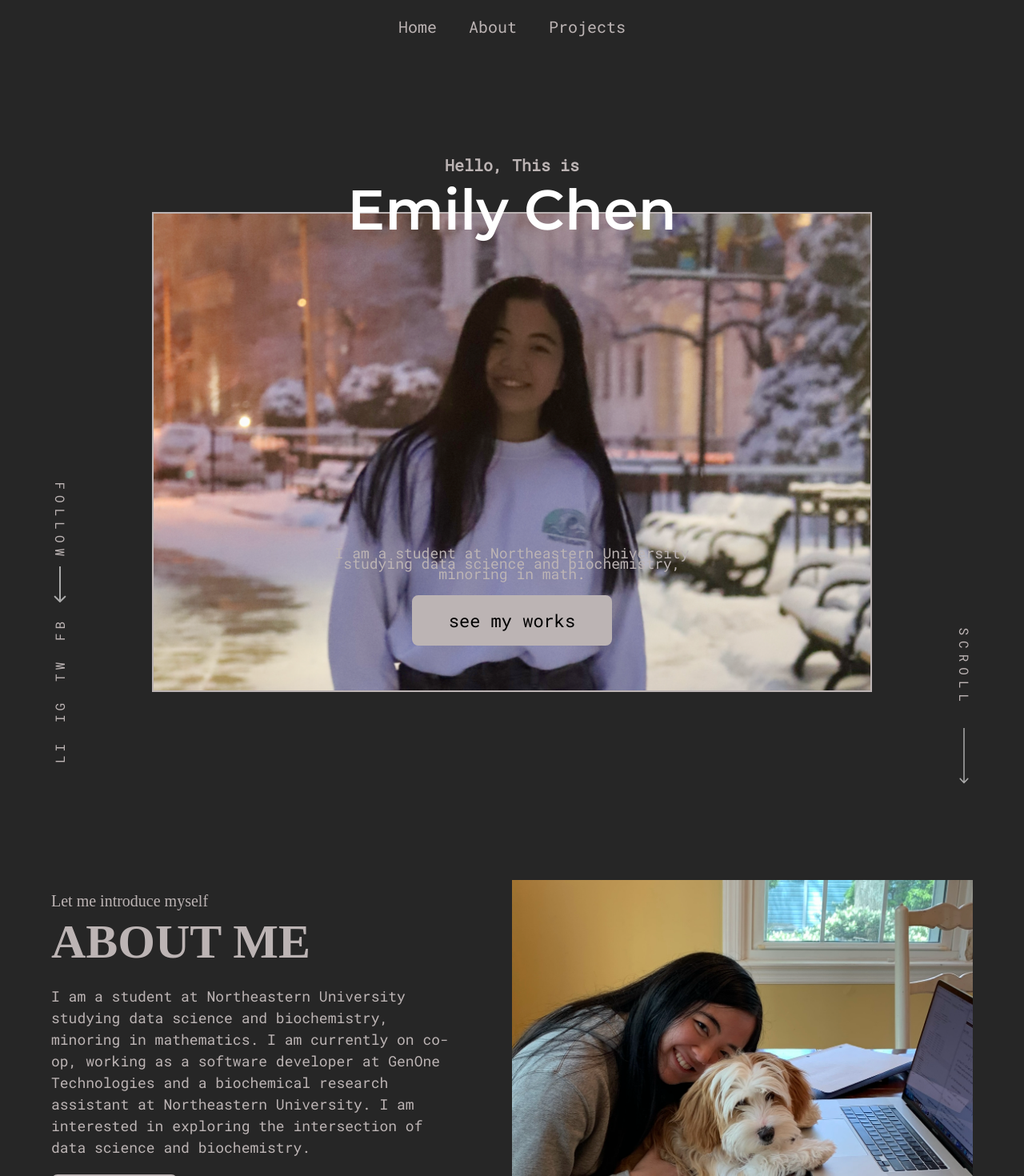
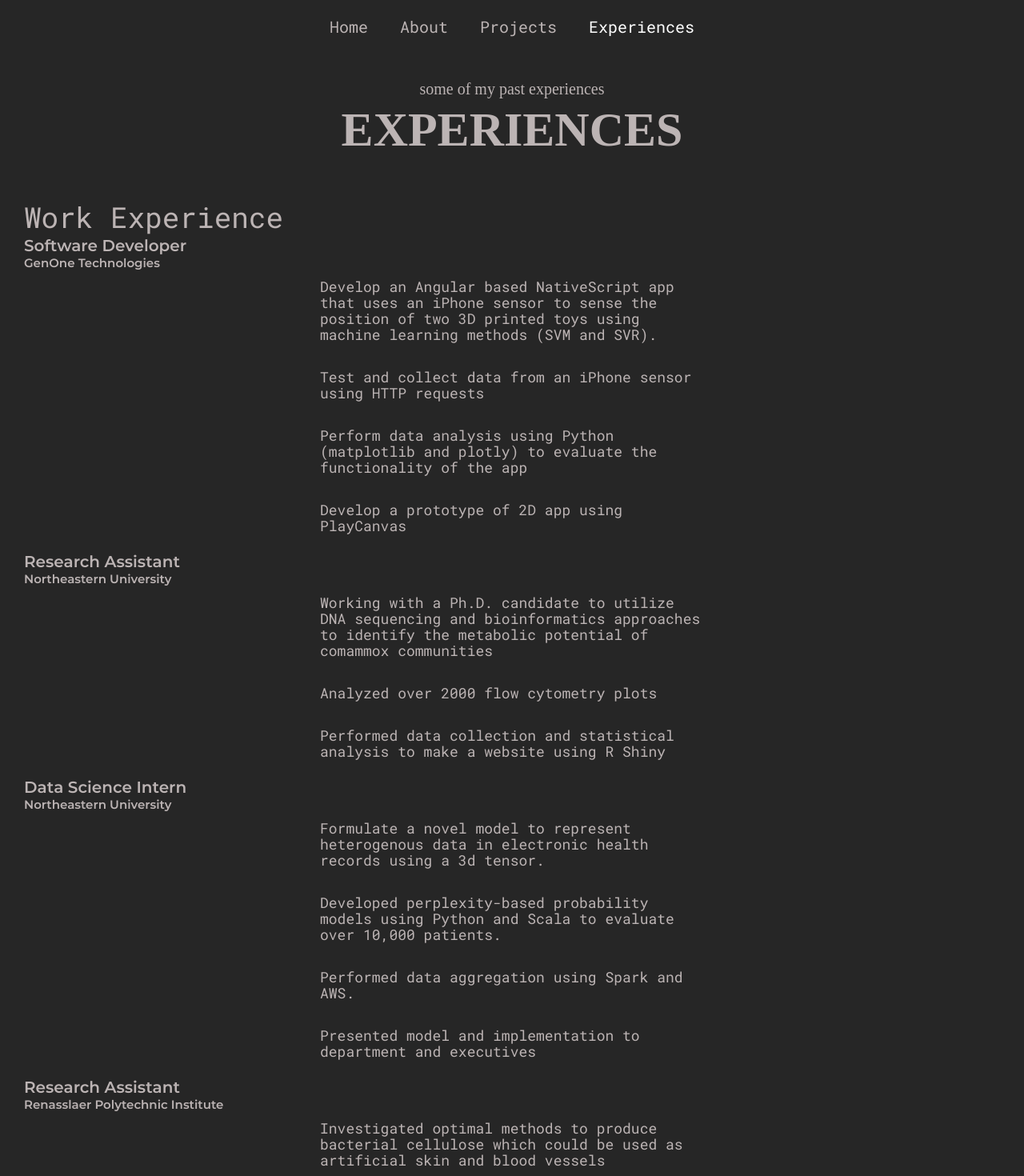
Before and after one commit to emily-chen702/emily-chen-portfolio, a React (Create React App) app: page /experiences in a window 1280 px wide. Shown: the top 1470 px of the page at 80% size. Built offline with nearby package versions, Linux system fonts and the light colour scheme.

Commit message:
experience added

```diff
--- a/src/App.js
+++ b/src/App.js
@@ -3,6 +3,7 @@ import { BrowserRouter as Router, Route, Switch } from 'react-router-dom';
 import NavMenu from './components/NavMenu';
 import ScrollToTop from './components/ScrollToTop';
 import About from './pages/About';
+import Experiences from './pages/Experiences';
 import Home from './pages/Home';
 import Projects from './pages/Projects';
 
@@ -19,6 +20,9 @@ export default function App() {
           <Route path="/projects">
             <Projects />
           </Route>
+          <Route path="/experiences">
+            <Experiences />
+          </Route>
           <Route path="/">
             <Home />
           </Route>
--- /dev/null
+++ b/src/assets/data/experiences.js
@@ -0,0 +1,56 @@
+import { v4 as uuidv4 } from 'uuid';
+
+const experiences = [
+  {
+    id: uuidv4(),
+    position: 'Software Developer',
+    company: 'GenOne Technologies',
+    responsibilities: [
+      'Develop an Angular based NativeScript app that uses an iPhone sensor to sense the position of two 3D printed toys using machine learning methods (SVM and SVR).',
+      'Test and collect data from an iPhone sensor using HTTP requests',
+      'Perform data analysis using Python (matplotlib and plotly) to evaluate the functionality of the app',
+      'Develop a prototype of 2D app using PlayCanvas',
+    ],
+  },
+  {
+    id: uuidv4(),
+    position: 'Research Assistant',
+    company: 'Northeastern University',
+    responsibilities: [
+      'Working with a Ph.D. candidate to utilize DNA sequencing and bioinformatics approaches to identify the metabolic potential of comammox communities',
+      'Analyzed over 2000 flow cytometry plots',
+      'Performed data collection and statistical analysis to make a website using R Shiny',
+    ],
+  },
+  {
+    id: uuidv4(),
+    position: 'Data Science Intern',
+    company: 'Northeastern University',
+    responsibilities: [
+      'Formulate a novel model to represent heterogenous data in electronic health records using a 3d tensor.',
+      'Developed perplexity-based probability models using Python and Scala to evaluate over 10,000 patients.',
+      'Performed data aggregation using Spark and AWS.',
+      'Presented model and implementation to department and executives',
+    ],
+  },
+  {
+    id: uuidv4(),
+    position: 'Research Assistant',
+    company: 'Renasslaer Polytechnic Institute',
+    responsibilities: [
+      'Investigated optimal methods to produce bacterial cellulose which could be used as artificial skin and blood vessels',
+      'Presented research findings at Long Island Science and Engineering Fair and received Honorable Mention in biochemistry and biomedical engineering',
+    ],
+  },
+  {
+    id: uuidv4(),
+    position: 'Research Assistant',
+    company: 'North Shore University Hospital',
+    responsibilities: [
+      'Worked with a radiation oncology resident to evaluate different therapies for prostate cancer patients and their effects on their mental health.',
+      'Trained 5 high school and undergraduate students on how to interpret doctors’ notes, MRI’s and conduct statistical analysis.',
+    ],
+  },
+];
+
+export default experiences;
--- a/src/assets/data/projects.js
+++ b/src/assets/data/projects.js
@@ -1,9 +1,4 @@
 import { v4 as uuidv4 } from 'uuid';
-// import ProjectImg from '../images/projectImg.png';
-// import UTrackerImg from '../images/utracker.jpg';
-// import GreenCtgImg from '../images/greenctg.jpg';
-// import CoinTrackerImg from '../images/cointracker.jpg';
-// import CavinImg from '../images/cavinimg.jpg';
 import DbImg from '../images/db-project.png';
 import Tap1Img from '../images/tap-water-1.png';
 import HeartDiseaseImg from '../images/heart.png';
@@ -24,6 +19,7 @@ const projects = [
     desc: 'Created a website using a SQL database for students to navigate and apply to research labs of all Northeastern colleges.',
     img: DbImg,
     link: 'https://github.com/emily-chen702/Northeastern-Research-Database',
+    category: 'technology',
   },
   {
     id: uuidv4(),
@@ -31,6 +27,7 @@ const projects = [
     desc: 'Collaborated with PhD candidate to utilize DNA sequencing and bioinformatics approaches to identify metabolic potential of comammox communities. Measure chlorine, phosphate, alkalinity and nitrogen species in tap water samples.',
     img: Tap1Img,
     link: 'https://bostontap.shinyapps.io/BostonTap_Data/',
+    category: 'science',
   },
   {
     id: uuidv4(),
@@ -38,6 +35,7 @@ const projects = [
     desc: 'Utilized machine learning algorithms to predict if a given patient will develop heart disease using Python. Used Logistic Regression, Support Vector Classifier, K Nearest neighbor, Naïve Bayes and Decision Tree Classifier.',
     img: HeartDiseaseImg,
     link: 'https://github.com/emily-chen702/Predicting-Heart-Disease',
+    category: 'technology',
   },
   {
     id: uuidv4(),
@@ -45,6 +43,7 @@ const projects = [
     desc: 'Designed a website encoding a stacked bar chart, table and heatmap using Javascript (d3.js), HTML and CSS. Presented the website the Pinto lab at one of their lab meetings.',
     img: Tap2Img,
     link: 'https://neu-ds-4200-f20.github.io/project-group-07-boston-tap-water/',
+    category: 'technology',
   },
   {
     id: uuidv4(),
@@ -52,6 +51,7 @@ const projects = [
     desc: 'I wrote an article looking at the use of quantum-computing to improve the security of the internet. The United States and China are both looking to implement this system to create a more efficient, secure internet.',
     img: QuantumImg,
     link: 'https://nuscimagazine.com/using-quantum-computing-to-make-a-virtually-unhackable-internet/',
+    category: 'publication',
   },
   {
     id: uuidv4(),
@@ -59,6 +59,7 @@ const projects = [
     desc: 'I wrote an article exploring the use of data derived by 23andMe and the ethical measures that should be used to regulate it. A service that reveals so much of an individuals information must be regulated to preserve the privacy rights of its client.',
     img: DNAgeImg,
     link: 'https://nuscimag.com/dnage-of-consent-fd67428e11ac',
+    category: 'publication',
   },
   {
     id: uuidv4(),
@@ -66,6 +67,7 @@ const projects = [
     desc: 'I wrote an article looking at the evolution of 3D printing, specifically in the medical domain. 3D printing organs revolutionizes the medical field by introducing the potential to create a personalized organ, decreasing the chance of rejection dramatically.  ',
     img: PrintingImg,
     link: 'https://nuscimag.com/3d-printing-a-future-in-medicine-fecc722b717a',
+    category: 'publication',
   },
   {
     id: uuidv4(),
@@ -73,6 +75,7 @@ const projects = [
     desc: 'I wrote an article to break down the structure of political debates. The art of argumentation commonly goes unnoticed in political debates, and this article looks to make that more apparent to its readers.',
     img: PoliticalImg,
     link: 'https://nuscimag.com/the-building-blocks-of-political-debates-b604d9e564c6',
+    category: 'publication',
   },
   {
     id: uuidv4(),
@@ -80,6 +83,7 @@ const projects = [
     desc: 'Investigated optimal methods to produce bacterial cellulose which could be used as artificial skin and blood vessels. •	Presented research findings at Long Island Science and Engineering Fair and received Honorable Mention in biochemistry and biomedical engineering.',
     img: CelluloseImg,
     link: '#',
+    category: 'science',
   },
   {
     id: uuidv4(),
@@ -87,6 +91,7 @@ const projects = [
     desc: "I wrote an article addressing the world's use of fossil fuels and its effects on the environment and the economy. Fossil fuels are a nonrenewable resource, and at the rate we are using them, fossil fuels will not be a viable energy source in the future.",
     img: FuelsImg,
     link: 'https://nuscimag.com/a-future-after-fossil-fuels-2f16e67eff9b',
+    category: 'publication',
   },
   {
     id: uuidv4(),
@@ -94,6 +99,7 @@ const projects = [
     desc: 'Collaborated with 6 other students to develop an experiment that investigates the potential use of a particle accelerator to explore the denaturation of beta-amyloid proteins that cause neurological deterioration in Alzheimer’s Disease.',
     img: PositronImg,
     link: '#',
+    category: 'science',
   },
   {
     id: uuidv4(),
@@ -101,6 +107,7 @@ const projects = [
     desc: 'Investigated the use of gene editing technology (CRISPR-Cas-9) to cure a strain of Parkinson’s disease in C. elegans and presented research findings to Stony Brook University faculty.',
     img: CRISPRImg,
     link: '#',
+    category: 'science',
   },
 ];
 
--- a/src/components/NavMenu.js
+++ b/src/components/NavMenu.js
@@ -145,6 +145,17 @@ export default function NavMenu() {
             Projects
           </NavLink>
         </li>
+        <li>
+          <NavLink
+            to="/experiences"
+            onClick={() => SetShowNav(!showNav)}
+            role="button"
+            onKeyDown={() => SetShowNav(!showNav)}
+            tabIndex={0}
+          >
+            Experiences
+          </NavLink>
+        </li>
       </ul>
     </NavMenuStyles>
   );
--- a/src/components/ProjectItem.js
+++ b/src/components/ProjectItem.js
@@ -41,9 +41,11 @@ export default function ProjectItem({
   title = 'Project Name',
   desc = 'Lorem Ipsum is simply dummy text of the printing and typesetting industry.',
   link = '#',
+  category = '',
 }) {
   return (
     <ProjectItemStyles>
+      <div className={category}>
         <Link to="/projects" className="projectItem__img">
           <img src={img} alt="project img" />
         </Link>
@@ -56,6 +58,7 @@ export default function ProjectItem({
           </Link> */}
           <p className="projectItem__desc">{desc}</p>
         </div>
+      </div>
     </ProjectItemStyles>
   );
 }
--- a/src/components/ProjectSection.js
+++ b/src/components/ProjectSection.js
@@ -90,6 +90,7 @@ export default function ProjectsSection() {
                     title={project.name}
                     img={project.img}
                     desc={project.desc}
+                    category={project.category}
                   />
                 </SwiperSlide>
               );
--- /dev/null
+++ b/src/components/WorkExperienceItem.js
@@ -0,0 +1,34 @@
+import React from 'react';
+import styled from 'styled-components';
+import PText from './PText';
+
+const WorkExperienceItemStyle = styled.div`
+  .para {
+    line-height: 2rem;
+    padding: 1rem;
+  }
+  .items {
+    flex-wrap: wrap;
+  }
+`;
+
+export default function WorkExperienceItem({
+  position = 'Position',
+  company = 'Company',
+  responsibilities = ['responsibilities'],
+}) {
+  return (
+    <WorkExperienceItemStyle>
+      <h1> {position} </h1>
+      <h2> {company} </h2>
+      <div className="responsibilities">
+        {responsibilities.map((item, index) => (
+          <div className="item" key={index}>
+            <PText>{item}</PText>
+            <br />
+          </div>
+        ))}
+      </div>
+    </WorkExperienceItemStyle>
+  );
+}
--- /dev/null
+++ b/src/pages/Experiences.js
@@ -0,0 +1,41 @@
+import React from 'react';
+import styled from 'styled-components';
+import SectionTitle from '../components/SectionTitle';
+import workExperiences from '../assets/data/experiences';
+import WorkExperienceItem from '../components/WorkExperienceItem.js';
+
+const ExperienceStyles = styled.div`
+  padding: 10rem 0;
+  .sect {
+    margin: 5rem 3rem;
+    flex-wrap: wrap;
+  }
+  .sect_header {
+    font-size: 3.6rem;
+  }
+`;
+
+export default function Experiences() {
+  return (
+    <ExperienceStyles>
+      <div className="container">
+        <SectionTitle
+          heading="Experiences"
+          subheading="some of my past experiences"
+        />
+      </div>
+      <div className="sect">
+        <div className="sect_header">Work Experience</div>
+        <div className="all_items">
+          {workExperiences.map((item) => (
+            <WorkExperienceItem
+              position={item.position}
+              company={item.company}
+              responsibilities={item.responsibilities}
+            />
+          ))}
+        </div>
+      </div>
+    </ExperienceStyles>
+  );
+}
```
Also changed, not shown: src/assets/data/leadership.js (added, +44 -0 lines), 1 other file (tests, documents, lock files or other folders). Lines whose indentation alone changed are shown as unchanged.
